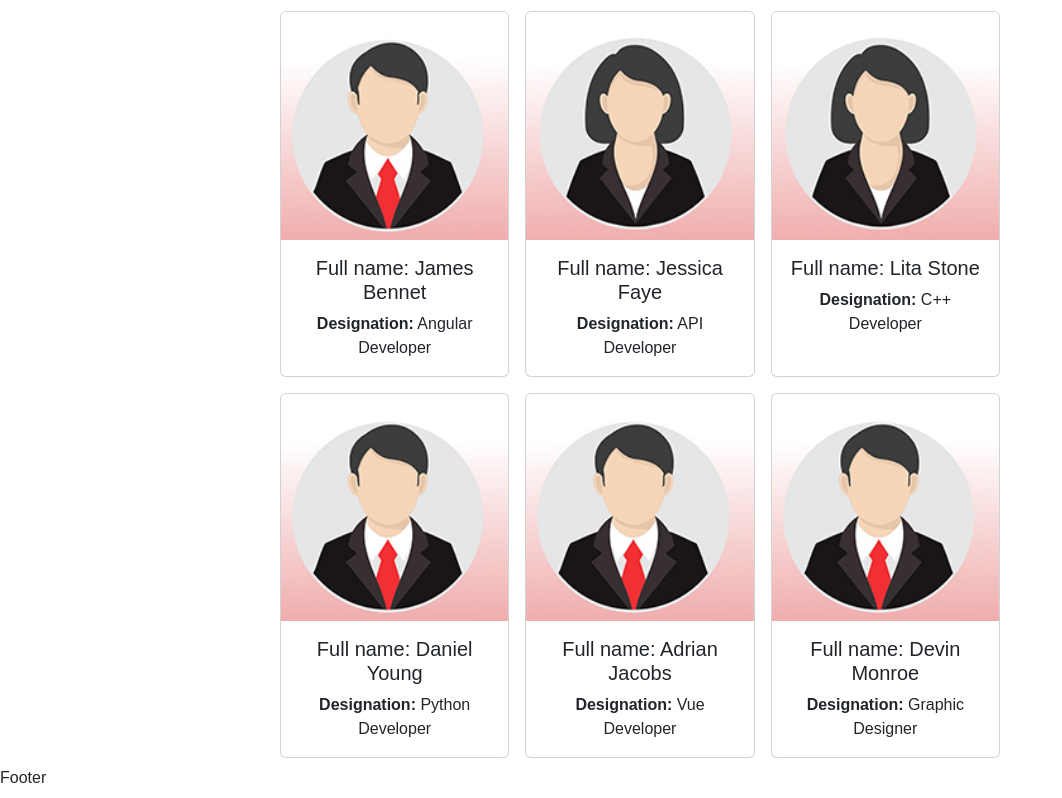
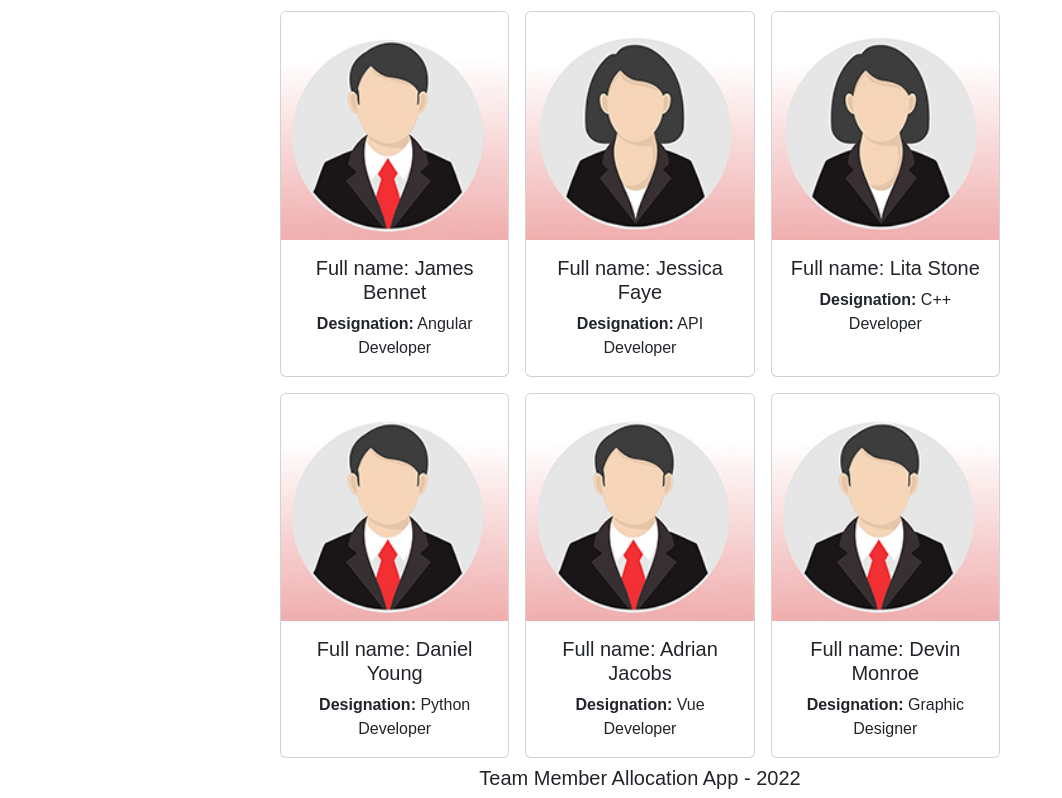
Before and after one commit to abravo83/react-team-member-allocation, a React (Create React App) app: page / in a window 1280 px wide. Shown: the part 961-1759 px from the top of the page, without its empty margins (0-1062 px from the left). Built offline with nearby package versions, Linux system fonts and the light colour scheme.

Commit message:
Add var today + HTML to Footer.jsx

```diff
--- a/src/Footer.jsx
+++ b/src/Footer.jsx
@@ -1,7 +1,15 @@
 const Footer = () => {
 
+    var today= new Date();
+
     return(
-        <div>Footer</div>
+        <div className="container">
+            <div className="row justify-content-center">
+                <div className="col-8">
+                    <h5>Team Member Allocation App - {today.getFullYear()}</h5>
+                </div>
+            </div>
+        </div>
     );
 }
 
```
